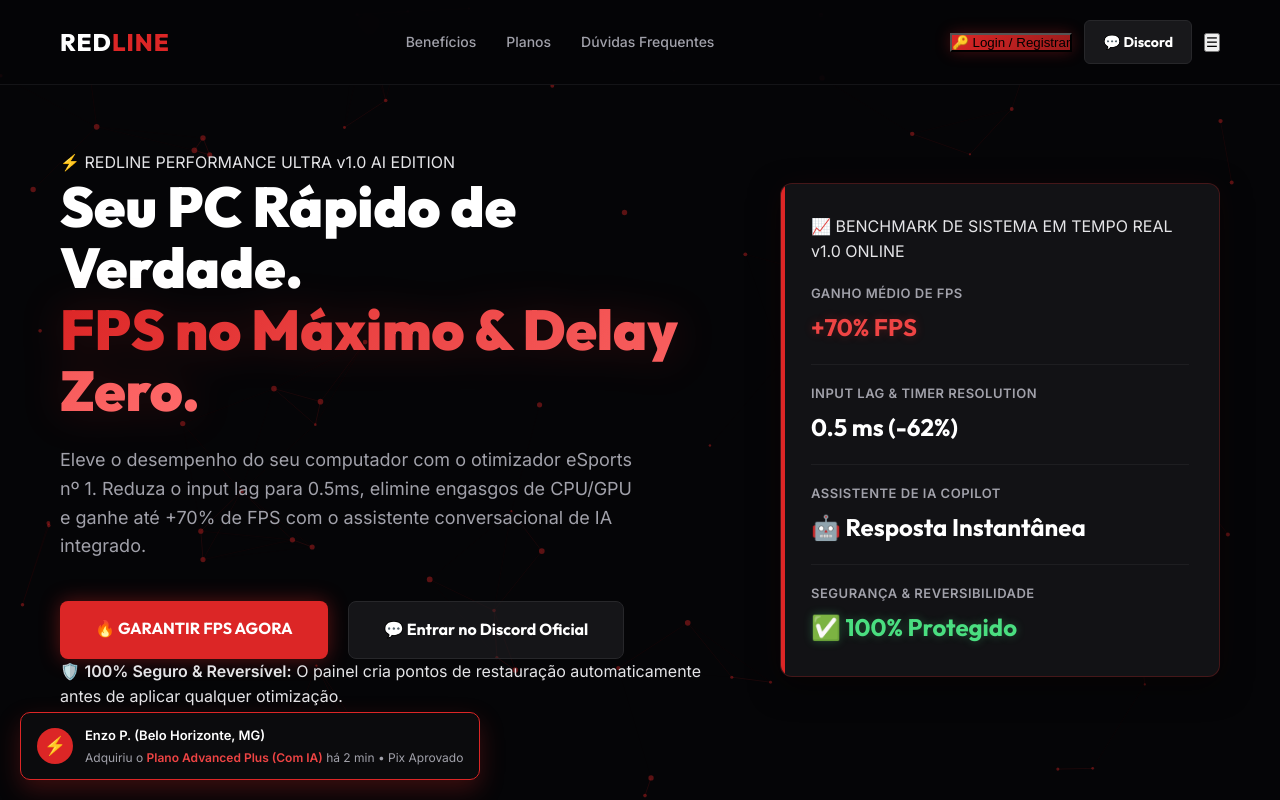
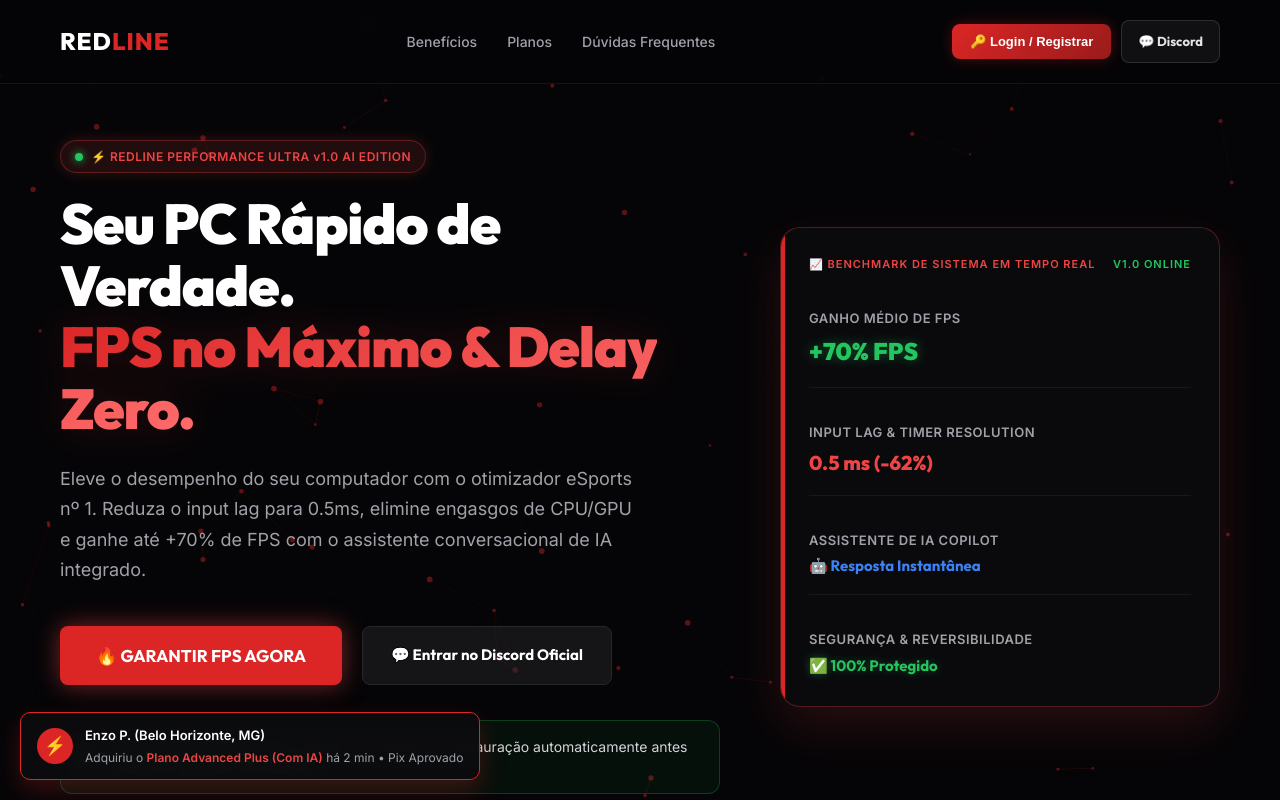
Before and after one commit to Trnnzin/alvin1, a plain HTML site: page index.html in a window 1280 px wide. Shown: the top 800 px of the page. Drawn offline with Linux system fonts and the light colour scheme; files whose address does not match are found by name.

Commit message:
Update style.css

```diff
--- a/style.css
+++ b/style.css
@@ -1417,3 +1417,31 @@
     box-shadow: 0 0 10px rgba(220, 38, 38, 0.3);
     flex-shrink: 0;
 }
+
+
+/* CSS Adicionado Automaticamente - Limpeza de Inline Styles */
+.nav-actions { display: flex; align-items: center; gap: 10px; }
+#open-auth-modal-btn { padding: 10px 18px; font-size: 13px; font-weight: 800; background: linear-gradient(135deg, #dc2626, #991b1b); border-radius: 8px; cursor: pointer; border: none; color: #fff; display: inline-flex; align-items: center; gap: 6px; box-shadow: 0 0 15px rgba(220,38,38,0.3); transition: all 0.2s; }
+.btn-header-discord { padding: 10px 16px; font-size: 13px; font-weight: 700; background: rgba(255,255,255,0.05); border: 1px solid rgba(255,255,255,0.12); border-radius: 8px; color: #e4e4e7; text-decoration: none; display: inline-flex; align-items: center; gap: 6px; transition: all 0.2s; }
+#hamburger-btn { display: none; background: none; border: 1px solid rgba(255,255,255,0.15); border-radius: 8px; padding: 8px 10px; cursor: pointer; color: #fff; font-size: 18px; line-height: 1; }
+
+.hero-edition-badge { display: inline-flex; align-items: center; gap: 8px; padding: 6px 14px; background: rgba(239,68,68,0.12); border: 1px solid rgba(239,68,68,0.3); border-radius: 20px; font-size: 12px; font-weight: 800; color: #ef4444; margin-bottom: 20px; letter-spacing: 0.5px; box-shadow: 0 0 15px rgba(239,68,68,0.2); }
+.hero-edition-badge-dot { width: 8px; height: 8px; background: #22c55e; border-radius: 50%; box-shadow: 0 0 8px #22c55e; display: inline-block; }
+.hero-title { font-size: 3.5rem; font-weight: 900; line-height: 1.1; letter-spacing: -1px; margin-bottom: 20px; }
+.hero-title-highlight { background: linear-gradient(135deg, #ef4444 0%, #f87171 50%, #ffffff 100%); -webkit-background-clip: text; -webkit-text-fill-color: transparent; filter: drop-shadow(0 0 25px rgba(239,68,68,0.35)); }
+.hero-desc { font-size: 1.15rem; color: #a1a1aa; line-height: 1.7; margin-bottom: 32px; }
+.hero-btn-primary { font-size: 17px; padding: 16px 36px; box-shadow: 0 0 25px rgba(239,68,68,0.5); }
+.hero-btn-secondary { font-size: 15px; padding: 16px 28px; }
+.hero-security-badge-container { margin-top: 35px; background: rgba(34,197,94,0.06); border: 1px solid rgba(34,197,94,0.25); border-radius: 12px; padding: 15px; display: flex; align-items: center; gap: 12px; }
+.hero-security-badge-container .badge-text { color: #d4d4d8; font-size: 14px; line-height: 1.5; }
+.hero-security-badge-container strong { color: #22c55e; }
+.hero-card { background: rgba(12,12,15,0.85); border: 1px solid rgba(239,68,68,0.3); box-shadow: 0 20px 50px rgba(239,68,68,0.15); backdrop-filter: blur(20px); border-radius: 20px; padding: 28px; }
+.hero-card-header { font-size: 11px; font-weight: 800; color: #ef4444; text-transform: uppercase; letter-spacing: 1px; margin-bottom: 16px; display: flex; align-items: center; justify-content: space-between; }
+.hero-card-header span:last-child { color: #22c55e; }
+.status-row { margin-bottom: 16px; padding-bottom: 16px; border-bottom: 1px solid rgba(255,255,255,0.06); }
+.status-row.no-border { margin-bottom: 0; padding-bottom: 0; border-bottom: none; }
+.status-label { font-size: 13px; color: #a1a1aa; }
+.status-value { font-size: 20px; font-weight: 800; color: #ef4444; margin-top: 4px; }
+.status-value.accent { font-size: 24px; font-weight: 900; color: #22c55e; text-shadow: 0 0 12px rgba(34,197,94,0.4); }
+.status-value.copilot { font-size: 15px; font-weight: 700; color: #3b82f6; }
+.status-value.success { font-size: 15px; font-weight: 700; color: #22c55e; }
```
